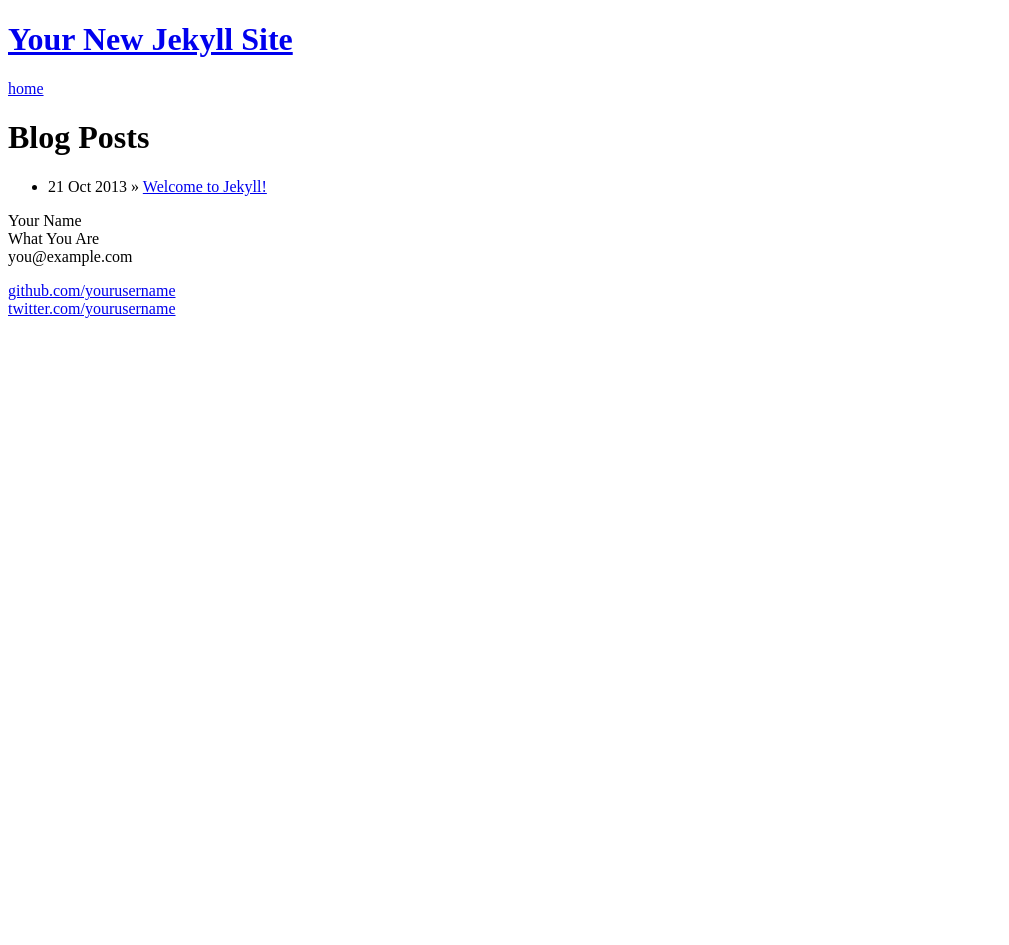
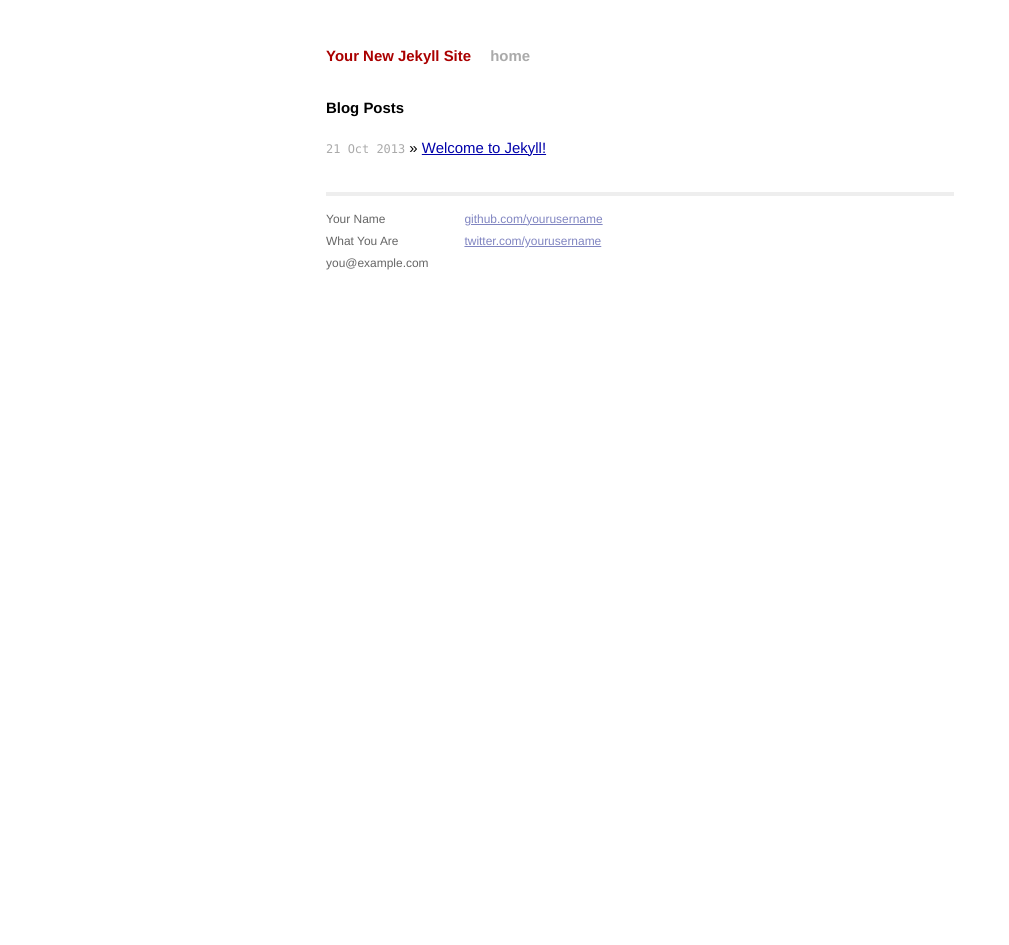
Before and after one commit to sbbreen/mysite, a Jekyll site: the page built from index.html, in a window 1280 px wide. Shown: the whole page, without its empty margins (0-1009 px from the left). Built offline with Jekyll 4.4.1, drawn with Linux system fonts in a browser that asks for light colours; Markdown is read by kramdown in place of the engine named in the settings; before the commit the page ends 900 px from its top, so only the background shows below that.

```diff
--- a/_config.yml
+++ b/_config.yml
@@ -1,4 +1,4 @@
 name: Your New Jekyll Site
 markdown: redcarpet
 pygments: true
-baseurl: mysite/
+baseurl: /mysite
```
